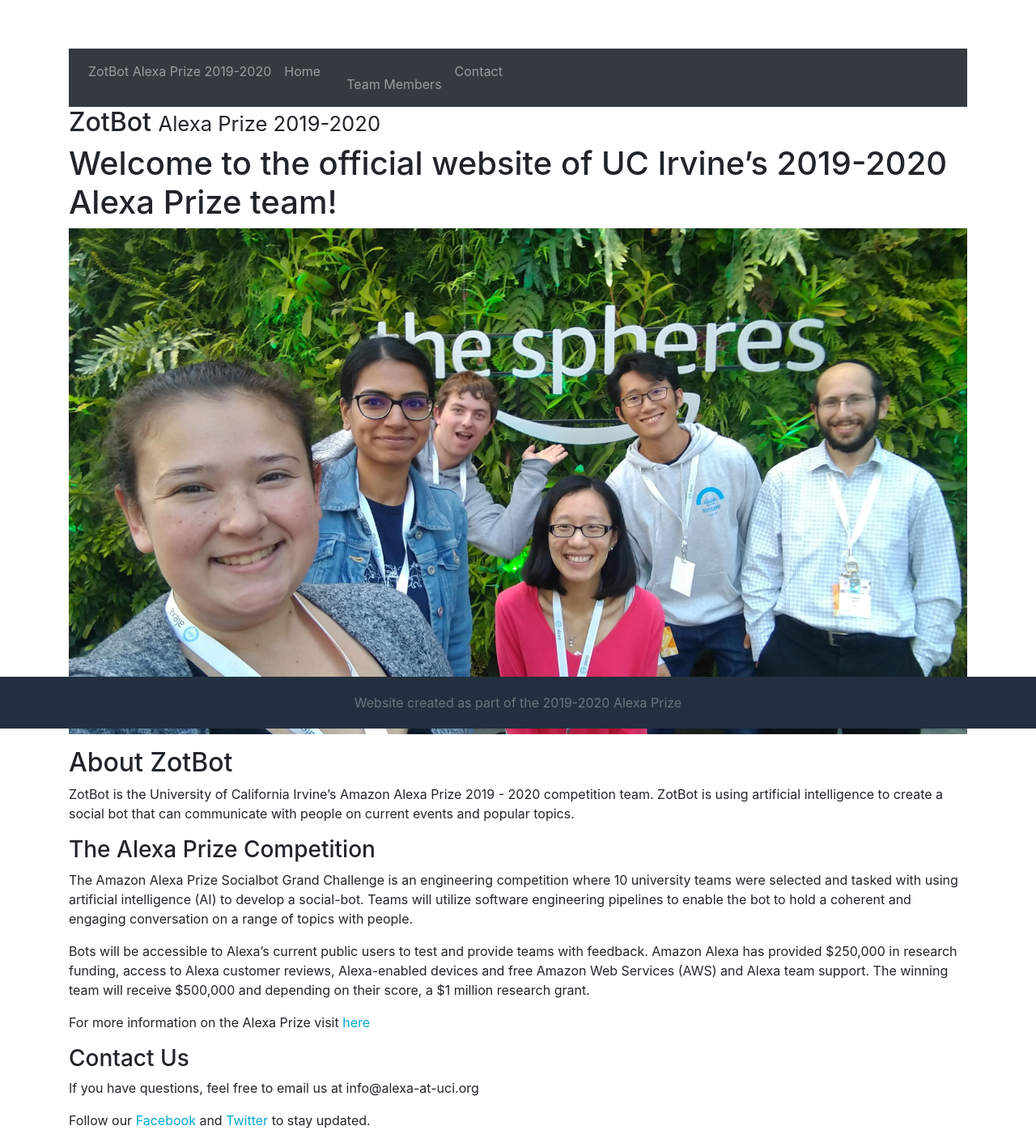
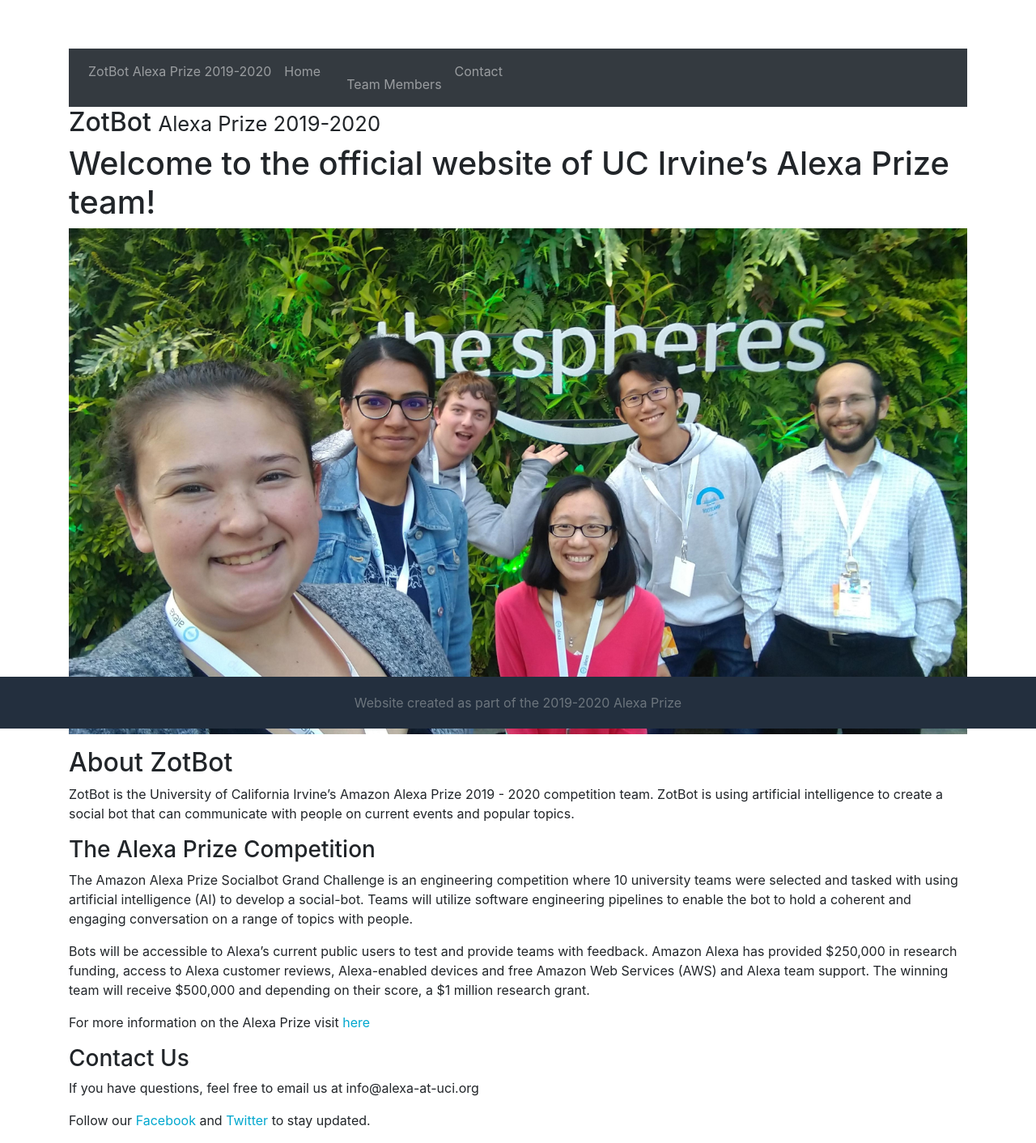
Before and after one commit to uci-zotbot/zotbot, a Jekyll site: the page built from docs/index.md, in a window 1280 px wide. Shown: the whole page at 81% size. Built offline with Jekyll 4.4.1, drawn with Linux system fonts in a browser that asks for light colours.

Commit message:
Update index.md

```diff
--- a/docs/index.md
+++ b/docs/index.md
@@ -2,7 +2,7 @@
 layout: default
 title: zotbot
 ---
-<h1>Welcome to the official website of UC Irvine’s 2019-2020 Alexa Prize team!</h1>
+<h1>Welcome to the official website of UC Irvine’s Alexa Prize team!</h1>
    <img src="Team Members/Homepage.jpg" alt="Team Photo" style="width:100%">
 ## About ZotBot
 
```
